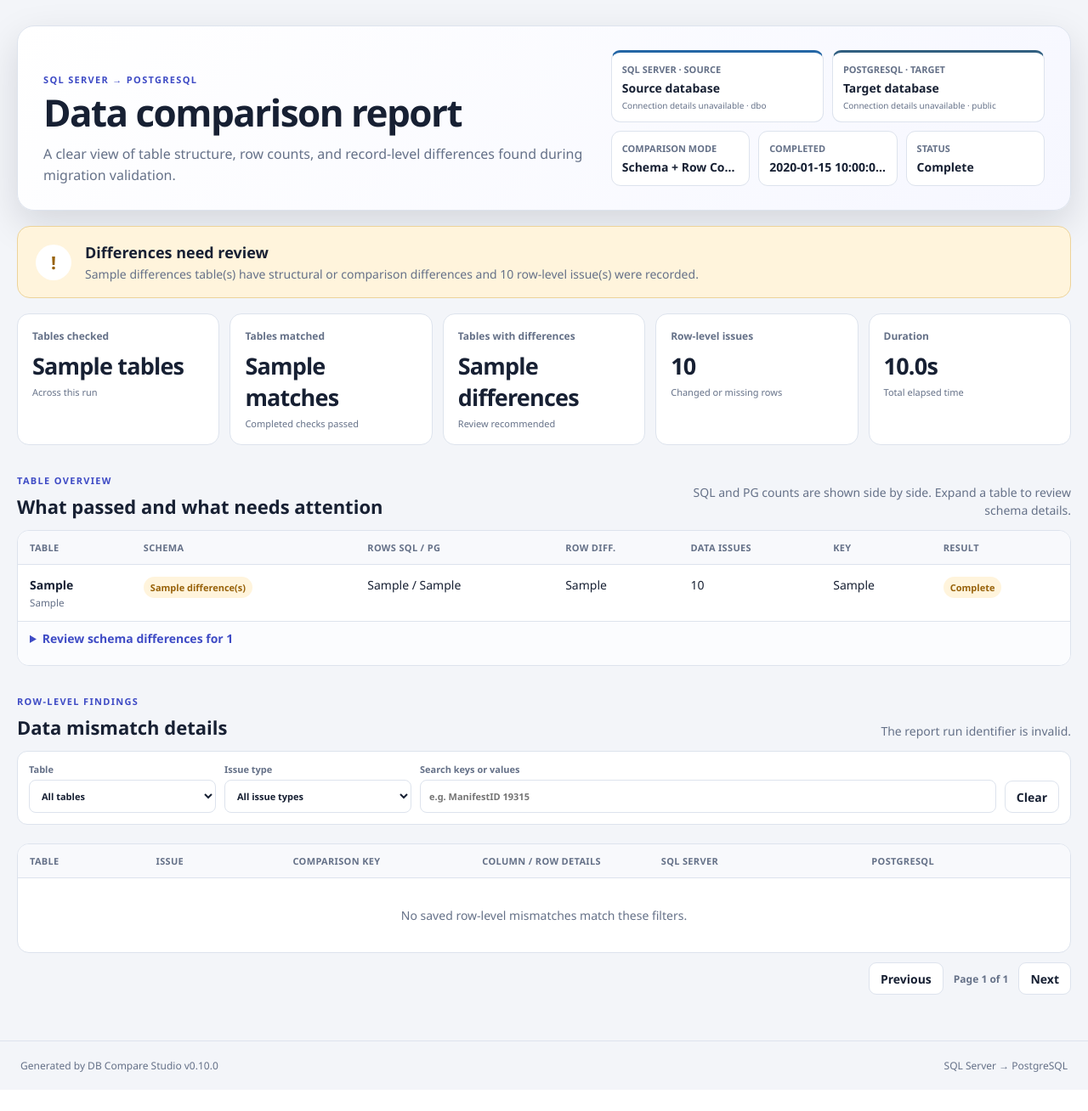
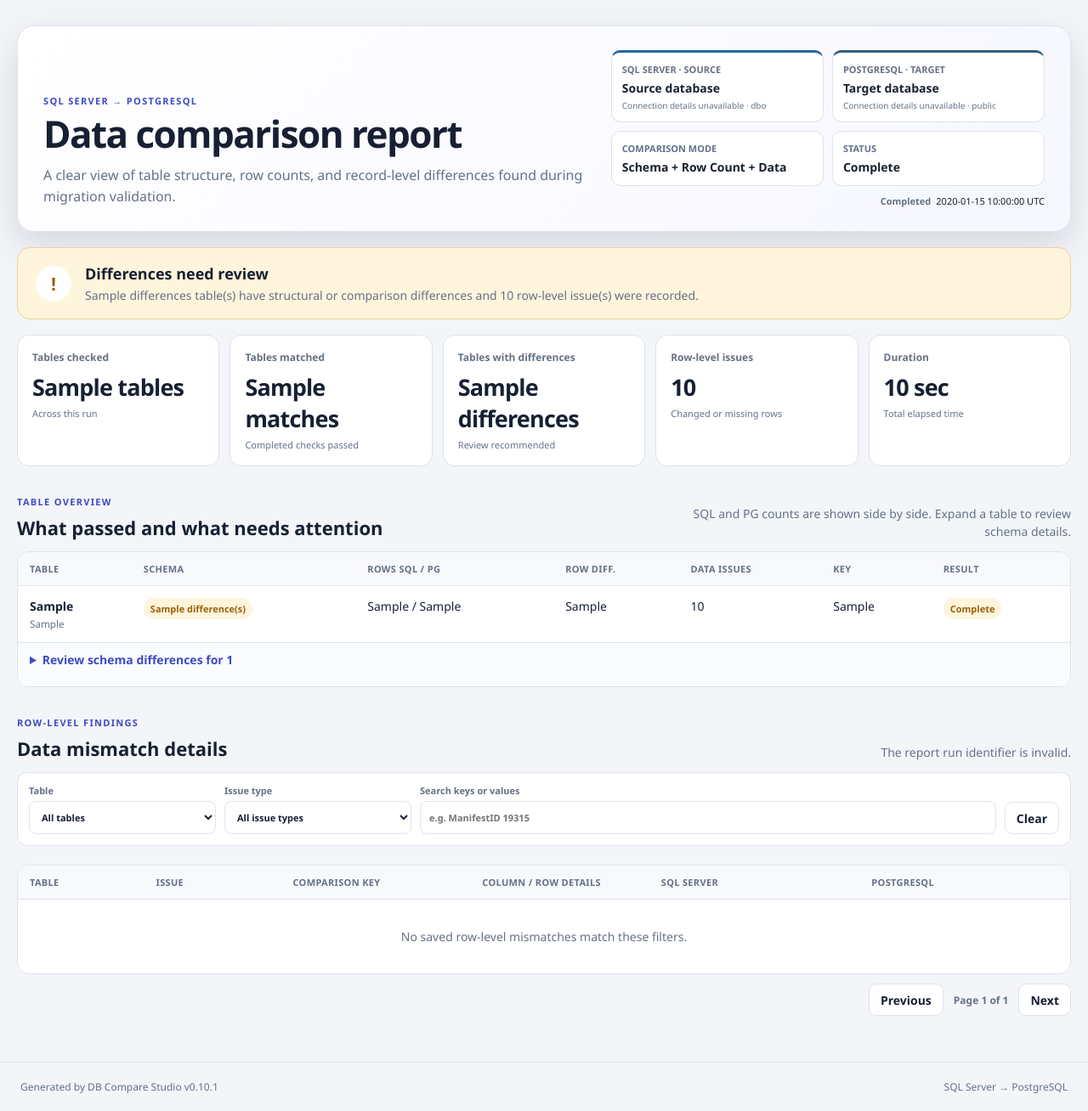
Before and after one commit to karthikeyaguptha/DBDataCompare, a Flask app: template templates/dashboard.html in a window 1280 px wide. Shown: the part 72-1380 px from the top of the page at 85% size. Before the commit the page ends 1334 px from the top, so only its background shows below. Run offline with Flask 3, Linux system fonts and the light colour scheme; the template is opened without the code that fills it: most values are stand-ins (such as "Sample title", 1, 10 or a date in 2020); lists and menus that the app fills with data are empty.

Commit message:
fix: refine report readability and comparison workflow

```diff
--- a/db_compare/__init__.py
+++ b/db_compare/__init__.py
@@ -2,6 +2,7 @@
 
 from flask import Flask
 
+from db_compare.reporting import format_duration
 from db_compare.web import web
 
 
@@ -23,5 +24,6 @@
     if test_config:
         app.config.update(test_config)
 
+    app.jinja_env.filters["duration"] = format_duration
     app.register_blueprint(web)
     return app
--- a/db_compare/reporting.py
+++ b/db_compare/reporting.py
@@ -23,6 +23,31 @@
     "log": "execution.log",
 }
 _WRITE_LOCK = Lock()
+
+
+def format_duration(value: Any) -> str:
+    """Return a compact, conversational elapsed-time label."""
+    raw_seconds = _safe_nonnegative_number(value)
+    total_seconds = int(round(raw_seconds))
+    if total_seconds == 0:
+        return "< 1 sec" if raw_seconds > 0 else "0 sec"
+
+    units = (
+        ("day", 86_400),
+        ("hr", 3_600),
+        ("min", 60),
+        ("sec", 1),
+    )
+    parts: list[str] = []
+    remainder = total_seconds
+    for label, size in units:
+        amount, remainder = divmod(remainder, size)
+        if amount:
+            suffix = "s" if label == "day" and amount != 1 else ""
+            parts.append(f"{amount} {label}{suffix}")
+        if len(parts) == 2:
+            break
+    return " ".join(parts)
 
 
 def create_report_run(
--- a/db_compare/web.py
+++ b/db_compare/web.py
@@ -51,7 +51,7 @@
         {
             "application": "DB Compare Studio",
             "status": "ready",
-            "phase": "v0.10.0-dashboard-refinement",
+            "phase": "v0.10.1-dashboard-workflow-fixes",
         }
     )
 
--- a/static/css/dashboard.css
+++ b/static/css/dashboard.css
@@ -84,11 +84,18 @@
 .run-meta { display: grid; grid-template-columns: repeat(6, 1fr); gap: 10px; margin: 0; }
 .run-meta div { grid-column: span 2; min-width: 0; padding: 12px; border: 1px solid var(--line); border-radius: 11px; background: var(--surface); }
 .run-meta .connection-meta { grid-column: span 3; border-top-width: 3px; }
+.run-meta .mode-meta, .run-meta .status-meta { grid-column: span 3; }
 .connection-meta.sql-meta { border-top-color: var(--sql-ink); }
 .connection-meta.pg-meta { border-top-color: var(--pg-ink); }
 .run-meta dt { color: var(--muted); font-size: 11px; font-weight: 700; text-transform: uppercase; }
 .run-meta dd { margin: 5px 0 0; overflow: hidden; text-overflow: ellipsis; font-weight: 750; white-space: nowrap; }
 .run-meta small { display: block; margin-top: 4px; overflow: hidden; color: var(--muted); font-size: 10px; text-overflow: ellipsis; white-space: nowrap; }
+.run-meta .completed-meta {
+    grid-column: 1 / -1; display: flex; justify-content: flex-end; gap: 6px; margin: 0;
+    color: var(--muted); font-size: 11px;
+}
+.completed-meta span { font-weight: 750; }
+.completed-meta time { color: var(--ink); }
 .verdict { display: flex; align-items: center; gap: 16px; margin-top: 18px; padding: 18px 21px; border: 1px solid; border-radius: 15px; }
 .verdict.has-issues { border-color: #ecd39a; background: var(--warning-soft); }
 .verdict.all-clear { border-color: #a9ddca; background: var(--success-soft); }
@@ -140,7 +147,7 @@
 .empty-details { padding: 34px; color: var(--muted); text-align: center; }
 .pagination { display: flex; align-items: center; justify-content: flex-end; gap: 12px; margin-top: 11px; }
 .pagination span { color: var(--muted); font-size: 12px; font-weight: 700; }
-.print-details { display: none; }
+.print-details, .print-chrome { display: none; }
 .report-footer { display: flex; justify-content: space-between; padding: 20px max(24px, calc((100vw - 1280px) / 2)); border-top: 1px solid var(--line); color: var(--muted); font-size: 12px; }
 .toast { position: fixed; right: 22px; bottom: 22px; z-index: 30; max-width: 420px; padding: 11px 14px; border-radius: 10px; background: var(--ink); color: #fff; opacity: 0; pointer-events: none; transform: translateY(10px); transition: .2s ease; }
 .toast.visible { opacity: 1; transform: translateY(0); }
@@ -162,10 +169,16 @@
 }
 
 @media print {
-    @page { size: A4 landscape; margin: 10mm; }
+    @page { size: A4 landscape; margin: 0; }
     html, body { print-color-adjust: exact; -webkit-print-color-adjust: exact; }
-    body { background: var(--canvas); color: var(--ink); font-size: 9pt; }
+    body { min-height: 100%; padding: 14mm 10mm 13mm; background: var(--canvas); color: var(--ink); font-size: 9pt; }
     .report-header, .report-actions, #mismatchSection, .toast, .report-footer { display: none !important; }
+    .print-chrome {
+        position: fixed; left: 10mm; right: 10mm; z-index: 50; display: flex;
+        justify-content: space-between; color: var(--ink); font-size: 7.5pt;
+    }
+    .print-page-header { top: 4mm; }
+    .print-page-footer { bottom: 4mm; color: var(--muted); }
     .report-page { width: 100%; margin: 0; }
     .report-hero { grid-template-columns: 1.25fr .75fr; padding: 12px; border-radius: 8px; box-shadow: none; break-inside: avoid; }
     h1 { font-size: 24pt; }
@@ -182,7 +195,7 @@
     .schema-detail details { display: none; }
     .print-details { display: block; margin-top: 16px; }
     .print-details h2 { margin-bottom: 2px; font-size: 15pt; }
-    .print-details > p { margin: 0 0 6px; color: #526071; }
+    .print-details > p { margin: 0 0 6px; color: var(--muted); }
     .detail-table { min-width: 0; font-size: 7.5pt; }
     tr { break-inside: avoid; }
 }
--- a/static/css/styles.css
+++ b/static/css/styles.css
@@ -1369,6 +1369,11 @@
     gap: 8px;
 }
 
+.selection-actions #startCompare {
+    margin-left: 4px;
+    white-space: nowrap;
+}
+
 .data-table-wrap {
     position: relative;
     height: clamp(420px, 56vh, 610px);
@@ -2444,6 +2449,7 @@
     .selection-actions {
         width: 100%;
         margin-left: 0;
+        flex-wrap: wrap;
         justify-content: flex-end;
     }
 
--- a/templates/dashboard.html
+++ b/templates/dashboard.html
@@ -16,10 +16,18 @@
             document.documentElement.dataset.theme = theme;
         })();
     </script>
-    <link rel="stylesheet" href="{{ url_for('static', filename='css/dashboard.css', v='0.10.0') }}">
-    <script src="{{ url_for('static', filename='js/dashboard.js', v='0.10.0') }}" defer></script>
+    <link rel="stylesheet" href="{{ url_for('static', filename='css/dashboard.css', v='0.10.1') }}">
+    <script src="{{ url_for('static', filename='js/dashboard.js', v='0.10.1') }}" defer></script>
 </head>
 <body data-run-id="{{ summary.run_id }}">
+    <div class="print-chrome print-page-header" aria-hidden="true">
+        <span>Comparison Report</span>
+        <span>{{ summary.completed_at[:19].replace("T", " ") }} UTC</span>
+    </div>
+    <div class="print-chrome print-page-footer" aria-hidden="true">
+        <span>DB Compare Studio v0.10.1</span>
+        <span>{{ (summary.connections or {}).get("sqlserver", {}).get("database") or "SQL Server" }} → {{ (summary.connections or {}).get("postgres", {}).get("database") or "PostgreSQL" }}</span>
+    </div>
     <header class="report-header">
         <div class="report-brand">
             <span class="brand-mark" aria-hidden="true"><i></i><i></i><i></i></span>
@@ -66,9 +74,12 @@
                     <dd>{{ pg.get("database") or "Target database" }}</dd>
                     <small>{{ pg.get("host") or "Connection details unavailable" }}{% if pg.get("port") %}:{{ pg.get("port") }}{% endif %} · {{ pg.get("schema") or "public" }}</small>
                 </div>
-                <div><dt>Comparison mode</dt><dd>{{ mode_names.get(summary.comparison_mode, "Schema + Row Count + Data") }}</dd></div>
-                <div><dt>Completed</dt><dd>{{ summary.completed_at[:19].replace("T", " ") }} UTC</dd></div>
-                <div><dt>Status</dt><dd>{{ summary.status.replace("_", " ").title() }}</dd></div>
+                <div class="mode-meta"><dt>Comparison mode</dt><dd>{{ mode_names.get(summary.comparison_mode, "Schema + Row Count + Data") }}</dd></div>
+                <div class="status-meta"><dt>Status</dt><dd>{{ summary.status.replace("_", " ").title() }}</dd></div>
+                <p class="completed-meta">
+                    <span>Completed</span>
+                    <time datetime="{{ summary.completed_at }}">{{ summary.completed_at[:19].replace("T", " ") }} UTC</time>
+                </p>
             </dl>
         </section>
 
@@ -94,7 +105,7 @@
             <article><span>Tables matched</span><strong>{{ totals.matches }}</strong><small>Completed checks passed</small></article>
             <article><span>Tables with differences</span><strong>{{ totals.differences }}</strong><small>Review recommended</small></article>
             <article><span>Row-level issues</span><strong>{{ "{:,}".format(totals.row_mismatches) }}</strong><small>Changed or missing rows</small></article>
-            <article><span>Duration</span><strong>{{ "%.1f"|format(summary.duration_seconds) }}s</strong><small>Total elapsed time</small></article>
+            <article><span>Duration</span><strong>{{ summary.duration_seconds|duration }}</strong><small>Total elapsed time</small></article>
         </section>
 
         <section class="report-section">
@@ -214,7 +225,7 @@
     </main>
 
     <footer class="report-footer">
-        <span>Generated by DB Compare Studio v0.10.0</span>
+        <span>Generated by DB Compare Studio v0.10.1</span>
         <span>{{ sql.get("database") or "SQL Server" }} → {{ pg.get("database") or "PostgreSQL" }}</span>
     </footer>
     <div class="toast" id="dashboardToast" role="status" aria-live="polite"></div>
```
Also changed, not shown: templates/index.html (+6 -6 lines), tests/test_reporting_profiles.py (+9 -0 lines), tests/test_web.py (+17 -2 lines), README.md.
